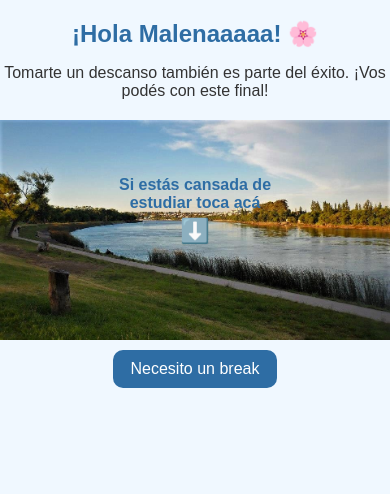
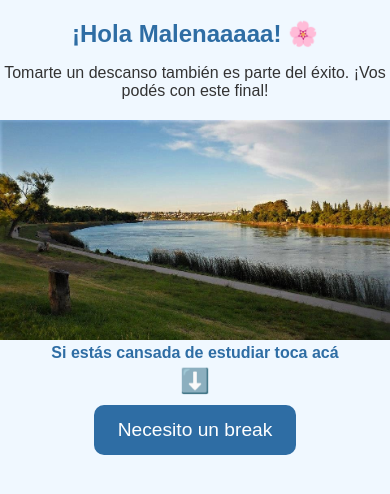
Before and after one commit to pilar2005-beep/male, a plain HTML site: page index.html in a window 390 px wide. Drawn offline with Linux system fonts and the light colour scheme.

Commit message:
Update index.html
nueva adaptacion a celu

```diff
--- a/index.html
+++ b/index.html
@@ -25,17 +25,15 @@
     }
 
     .contenedor-imagen {
-      position: relative;
+      text-align: center;
       width: 100%;
-      max-height: 80vh;
-      overflow: hidden;
+      background-color: #f0f8ff;
     }
 
     .imagen-grande {
       width: 100%;
       height: auto;
-      object-fit: cover;
-      display: block;
+      object-fit: contain; /* muestra toda la imagen sin cortar */
     }
 
     /* Frase y flecha arriba del botón */
@@ -61,7 +59,7 @@
       50% { transform: translateY(10px); }
     }
 
-    /* Botón principal sobre la imagen */
+    /* Botón principal */
     .boton-principal {
       position: absolute;
       top: 40%;
@@ -135,7 +133,7 @@
       width: 100%;
     }
 
-    /* 📱 Ajustes para pantallas chicas */
+    /* 📱 Ajustes móviles */
     @media (max-width: 600px) {
       h1 {
         font-size: 1.5rem;
@@ -146,9 +144,10 @@
       }
 
       .indicacion {
+        position: static;
+        transform: none;
+        margin-bottom: 10px;
         font-size: 1rem;
-        top: 20%;
-        transform: translate(-50%, 0);
       }
 
       .flecha {
@@ -156,12 +155,10 @@
       }
 
       .boton-principal {
-        font-size: 1rem;
-        padding: 10px 18px;
         position: static;
+        transform: none;
+        display: block;
         margin: 10px auto;
-        display: block;
-        transform: none;
       }
 
       #contenedor-secundario {
@@ -178,6 +175,7 @@
       #opciones {
         flex-direction: column;
         gap: 10px;
+        width: 100%;
         align-items: center;
       }
 
@@ -189,6 +187,13 @@
 
       #mensaje {
         font-size: 0.9rem;
+        width: 100%;
+        margin-top: 10px;
+      }
+
+      .imagen-grande {
+        max-height: 50vh;
+        object-fit: contain;
       }
     }
   </style>
@@ -197,20 +202,16 @@
   <h1>¡Hola Malenaaaaa! 🌸</h1>
   <p>Tomarte un descanso también es parte del éxito. ¡Vos podés con este final!</p>
 
-  <!-- Imagen con botones encima -->
   <div class="contenedor-imagen">
     <img src="Costa_Viedma.jpg" class="imagen-grande" alt="Paisaje Viedma">
 
-    <!-- Frase + flecha sobre el botón -->
     <div class="indicacion">
       <div>Si estás cansada de estudiar toca acá</div>
       <div class="flecha">⬇️</div>
     </div>
 
-    <!-- Botón principal sobre la imagen -->
     <button class="boton-principal" onclick="mostrarOpciones()">Necesito un break</button>
 
-    <!-- Contenedor de botones + frase -->
     <div id="contenedor-secundario">
       <div id="opciones">
         <button onclick="mostrarFrase()">Motivate!</button>
@@ -243,7 +244,6 @@
       mensaje.style.display = "block";
     }
 
-    // TikToks en orden (uno distinto por click)
     const linksTikTok = [
       "https://vm.tiktok.com/ZMAMV6cnA/",
       "https://vm.tiktok.com/ZMAM4o43P/",
```
